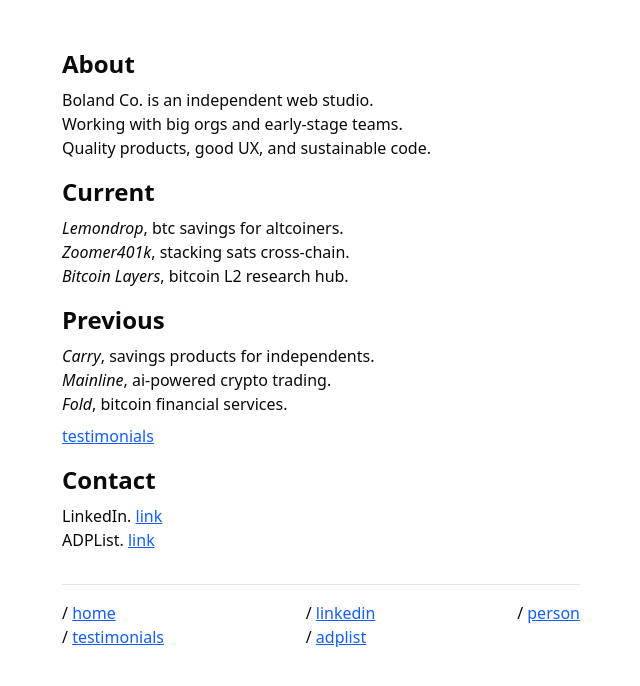
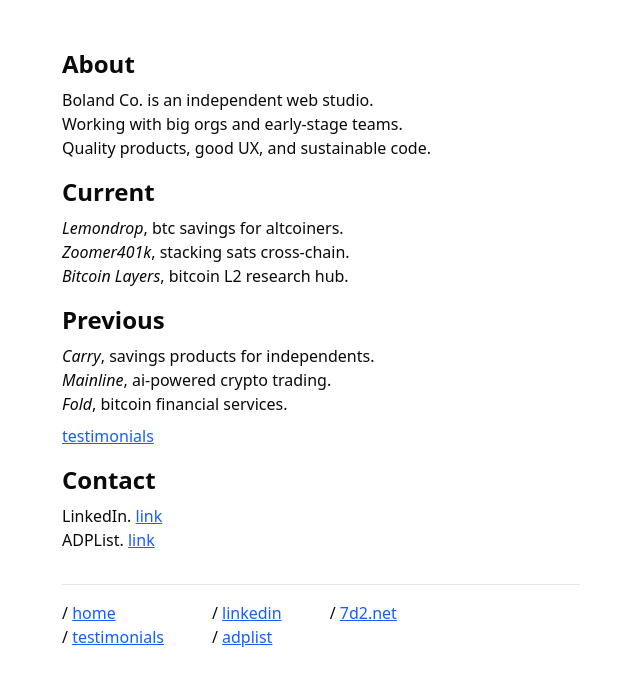
Before and after one commit to bolander72/boland.co, an Astro site: page / in a window 1280 px wide. Shown: the whole page, without its empty margins (319-959 px from the left). Built offline with nearby package versions, Linux system fonts and the light colour scheme; Astro itself is replaced by a stand-in of ours.

Commit message:
Update layout

```diff
--- a/src/layouts/Layout.astro
+++ b/src/layouts/Layout.astro
@@ -68,7 +68,7 @@ const {
     <body class="min-h-screen max-w-[550px] mx-auto px-4 py-12">
         <slot />
         <footer class="flex flex-col border-t items-center mt-8 pt-4">
-            <div class="flex justify-between w-full">
+            <div class="flex gap-12 w-full">
                 <div class="flex flex-col">
                     <span>/ <a href="/">home</a></span>
                     <span>/ <a href="/testimonials">testimonials</a></span>
@@ -88,7 +88,7 @@ const {
                     >
                 </div>
                 <div class="flex flex-col">
-                    <span>/ <a href="https://7d2.net">person</a></span>
+                    <span>/ <a href="https://7d2.net">7d2.net</a></span>
                 </div>
             </div>
         </footer>
```
